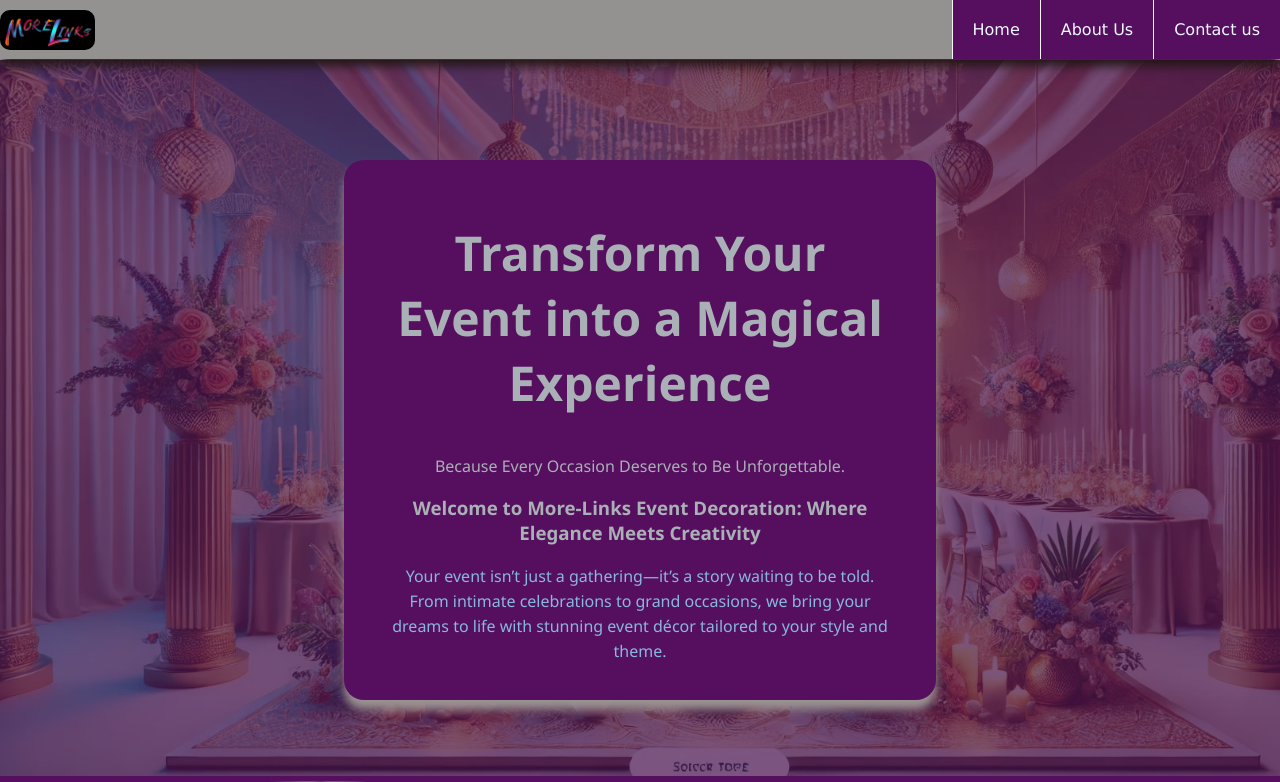
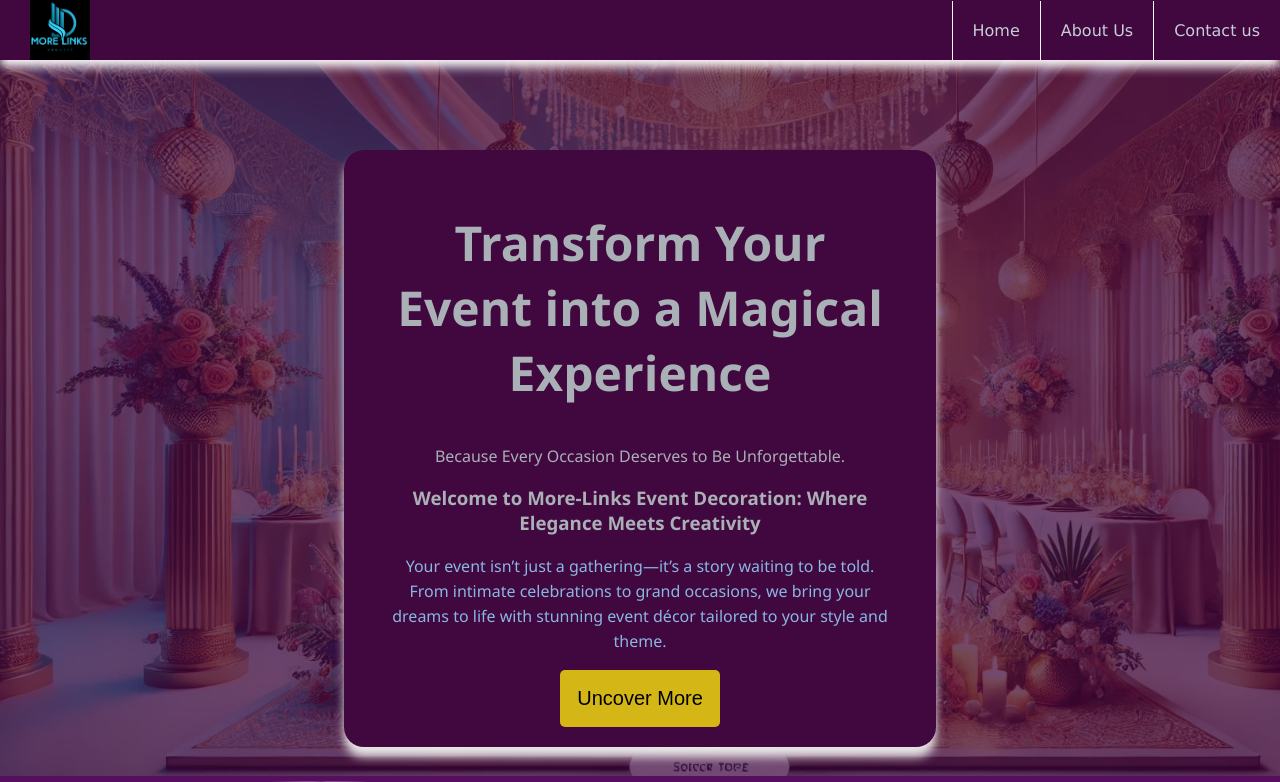
Before and after one commit to Ikendu/moreLinksDeco, a React (Vite) app in the folder mysite/: page / in a window 1280 px wide. Shown: the top 782 px of the page. Built offline with nearby package versions, Linux system fonts and the light colour scheme.

Commit message:
more styling

```diff
--- a/mysite/src/App.css
+++ b/mysite/src/App.css
@@ -9,14 +9,15 @@ header {
   justify-content: space-between;
   font-family: Verdana, Geneva, Tahoma, sans-serif;
   margin: 0;
-  background-color: #949191;
-  box-shadow: 0px 7px 10px rgb(34, 22, 22);
+  background-color: #41073f;
+  box-shadow: 0px 7px 10px #fcfbfb;
 }
 
 .moreImage {
-  height: 40px;
-  border-radius: 10px;
+  height: 60px;
+  /* border-radius: 10px; */
   cursor: pointer;
+  margin-left: 30px;
 }
 .logoSection {
   display: flex;
@@ -32,15 +33,15 @@ header {
 }
 .headerLinks li {
   border-left: solid 1px #f7f5f5;
-  background-color: #560f5e;
-  color: aliceblue;
+  /* background-color: #560f5e; */
+  color: rgb(197, 206, 214);
   padding: 20px;
   margin: 0;
 }
 .headerLinks li:hover {
   background-color: #e37cee;
   border-left: 1px solid rgb(242, 240, 238);
-
+  color: #2f2e2e;
   cursor: pointer;
 }
 .pageCover {
@@ -57,7 +58,7 @@ header {
   font-size: 3em;
 }
 .overlay {
-  background-color: #4c1652ba;
+  background-color: #41073fba;
   width: 100%;
   z-index: 10;
   height: 90vh;
@@ -69,15 +70,23 @@ header {
 .landingContent {
   font-family: "Segoe UI", Tahoma, Geneva, Verdana, sans-serif;
   position: relative;
-  top: 100px;
+  top: 90px;
   margin: auto;
   color: rgb(169, 176, 182);
   width: 40%;
-  background-color: #560f5e;
+  background-color: #41073f;
   padding: 20px 40px;
-  box-shadow: 0px 10px 10px #9b9393;
+  box-shadow: 0px 10px 10px #e9e6e6;
   border-radius: 20px;
   text-align: center;
+}
+.landingContent button {
+  padding: 17px;
+  background-color: #d4b716;
+  font-size: 20px;
+  border: none;
+  border-radius: 5px;
+  cursor: pointer;
 }
 .moreParagraph {
   line-height: 25px;
--- a/mysite/src/pages/HomePage.jsx
+++ b/mysite/src/pages/HomePage.jsx
@@ -10,11 +10,7 @@ export default function HomePage() {
     <div>
       <header>
         <div className="logoSection">
-          <img
-            src={morelinksImage}
-            alt="More Links Icon"
-            className="moreImage"
-          />
+          <img src={logoImage} alt="More Links Icon" className="moreImage" />
         </div>
         <div>
           {/* <img src={morelinksImage} alt="" className="moreImage" /> */}
@@ -41,6 +37,7 @@ export default function HomePage() {
                 your dreams to life with stunning event décor tailored to your
                 style and theme.
               </p>
+              <button>Uncover More</button>
             </div>
           </div>
         </div>
```
Also changed, not shown: mysite/src/assets/images/logoImage.png.
